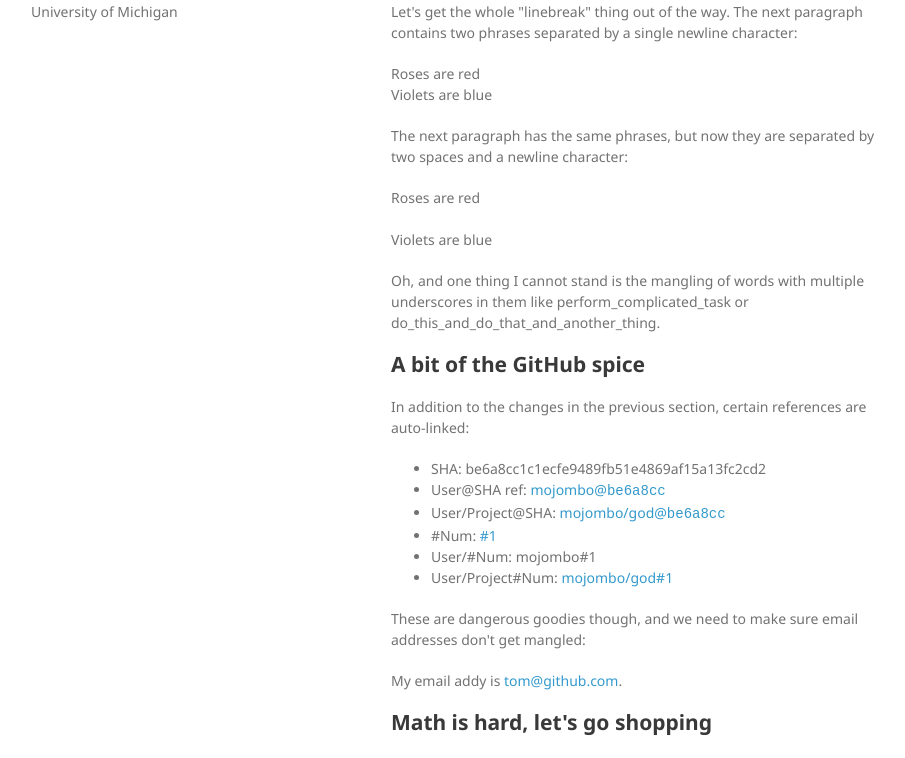
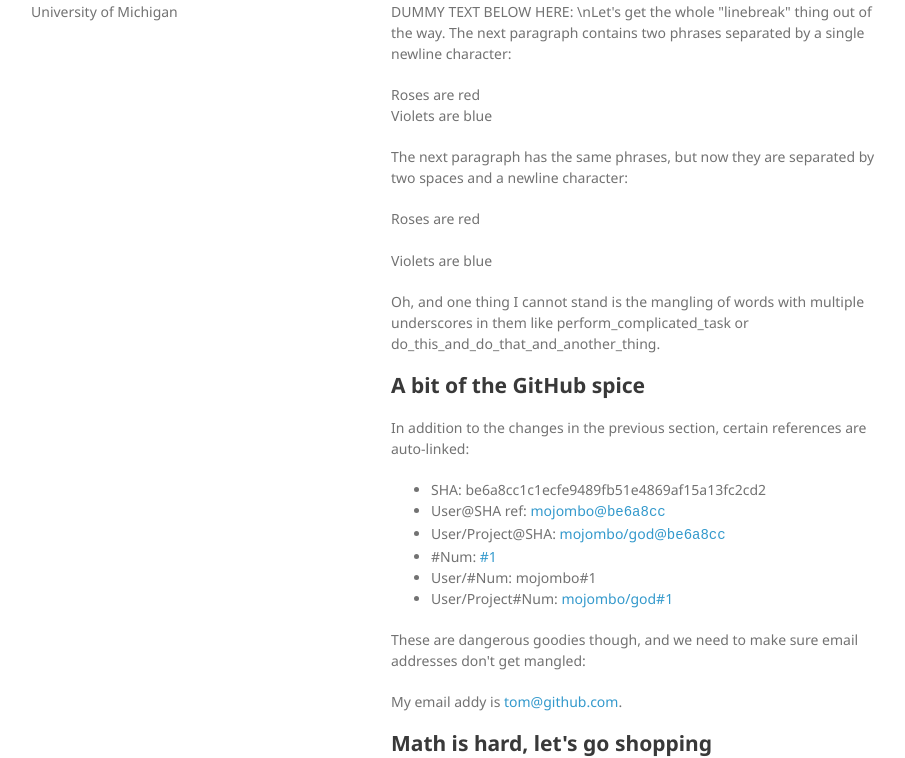
Before and after one commit to efrainsegarra/efrainsegarra.github.io, a plain HTML site: page index.html in a window 1280 px wide. Shown: the part 108-866 px from the top of the page, without its empty margins (179-1084 px from the left). Drawn offline with Linux system fonts and the light colour scheme.

Commit message:
Update index.html

```diff
--- a/index.html
+++ b/index.html
@@ -21,7 +21,7 @@
       <section>
         <h1>About Me</h1>
 
-        <p>Let's get the whole "linebreak" thing out of the way. The next paragraph contains two phrases separated by a single newline character:</p>
+        <p>DUMMY TEXT BELOW HERE: \nLet's get the whole "linebreak" thing out of the way. The next paragraph contains two phrases separated by a single newline character:</p>
 
         <p>Roses are red<br>
         Violets are blue</p>
```
